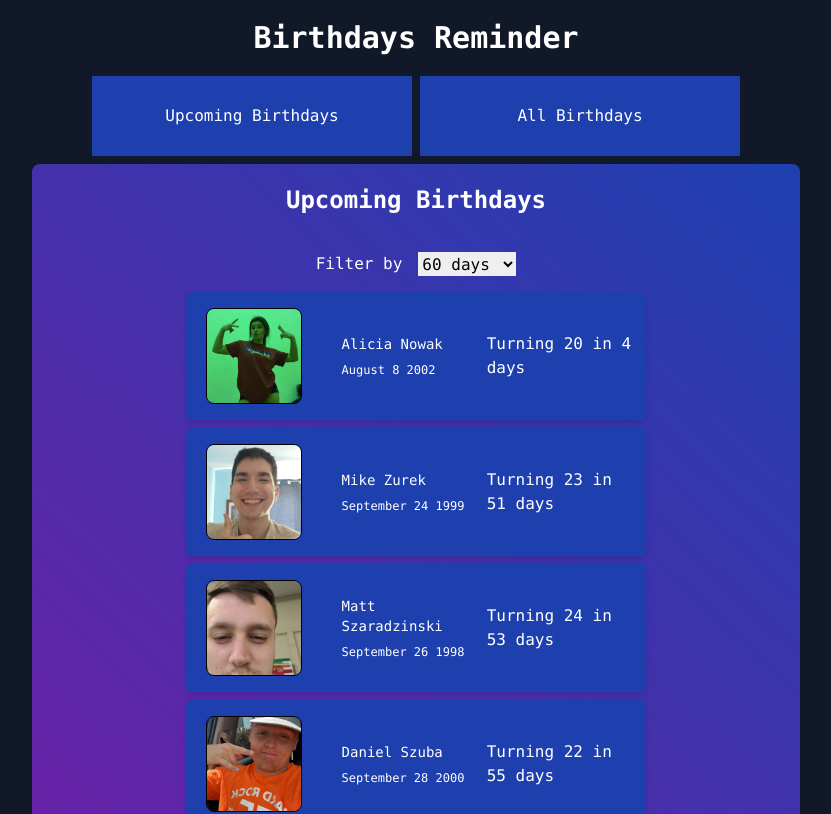
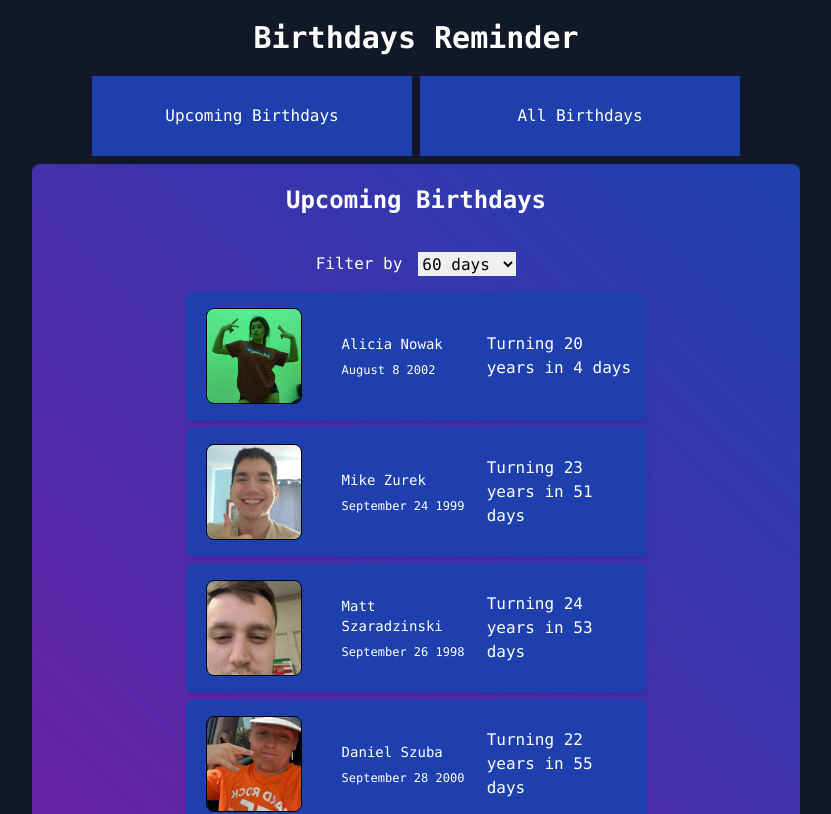
Before and after one commit to danielrpytel/birthday-reminders, a React (Create React App) app: page /#/ in a window 1280 px wide. Shown: the top 814 px of the page, without its empty margins (224-1055 px from the left). Built offline with nearby package versions, Linux system fonts and the light colour scheme.

Commit message:
Row and FriendCard display turned x today

```diff
--- a/src/components/BirthdayRow.jsx
+++ b/src/components/BirthdayRow.jsx
@@ -1,13 +1,14 @@
 import { Link } from "react-router-dom";
 
 function BirthdayRow({
+	id,
 	firstName,
 	lastName,
 	dateOfBirth,
 	daysToBday,
 	turningYearsOld,
-	id,
 	imgSrc,
+	todayBday,
 }) {
 	const placeHolderSrc =
 		process.env.PUBLIC_URL + "/people-img/img-placeholder.png";
@@ -50,7 +51,13 @@ function BirthdayRow({
 				{/* days to bday string block */}
 				<div className="w-2/5 m-auto px-3">
 					<div className="text-white text-base" aria-label="days to bday">
-						Turning {turningYearsOld} in {daysToBday} days
+						{todayBday === false ? (
+							<div>
+								Turning {turningYearsOld} years in {daysToBday} days
+							</div>
+						) : (
+							<div>Turned {turningYearsOld} years today!</div>
+						)}
 					</div>
 				</div>
 			</Link>
--- a/src/hooks/GetFriendData.js
+++ b/src/hooks/GetFriendData.js
@@ -52,7 +52,7 @@ function GetFriendData(urlParams) {
 		imgSrc: getImgSrc(friend.fName, friend.lName),
 		todayBday: checkForBday,
 	};
-	console.log("FriendData", friendData);
+
 	// Returns single object
 	return friendData;
 }
--- a/src/pages/AllBirthdaysList.jsx
+++ b/src/pages/AllBirthdaysList.jsx
@@ -34,6 +34,7 @@ function AllBirthdays() {
 						daysToBday={friend.daysToBday}
 						turningYearsOld={friend.turningYearsOld}
 						imgSrc={friend.imgSrc}
+						todayBday={friend.todayBday}
 					/>
 				))}
 			</div>
--- a/src/pages/FriendCard.jsx
+++ b/src/pages/FriendCard.jsx
@@ -72,10 +72,16 @@ function FriendCard() {
 								<h2 className="text-white text-md">{friendData.dateOfBirth}</h2>
 							</div>
 							<div className="mb-3 text-center xl:text-left">
-								<p className="text-white text-md">
-									Turning {friendData.turningYearsOld} in{" "}
-									{friendData.daysToBday} days
-								</p>
+								{friendData.todayBday === false ? (
+									<p className="text-white text-md">
+										Turning {friendData.turningYearsOld} years in{" "}
+										{friendData.daysToBday} days
+									</p>
+								) : (
+									<p className="text-white text-md">
+										Turned {friendData.turningYearsOld} years today!
+									</p>
+								)}
 							</div>
 						</div>
 
--- a/src/pages/UpcomingBirthdays.jsx
+++ b/src/pages/UpcomingBirthdays.jsx
@@ -54,6 +54,7 @@ function UpcomingBirthdays() {
 							daysToBday={friend.daysToBday}
 							turningYearsOld={friend.turningYearsOld}
 							imgSrc={friend.imgSrc}
+							todayBday={friend.todayBday}
 						/>
 					))}
 				</div>
```
